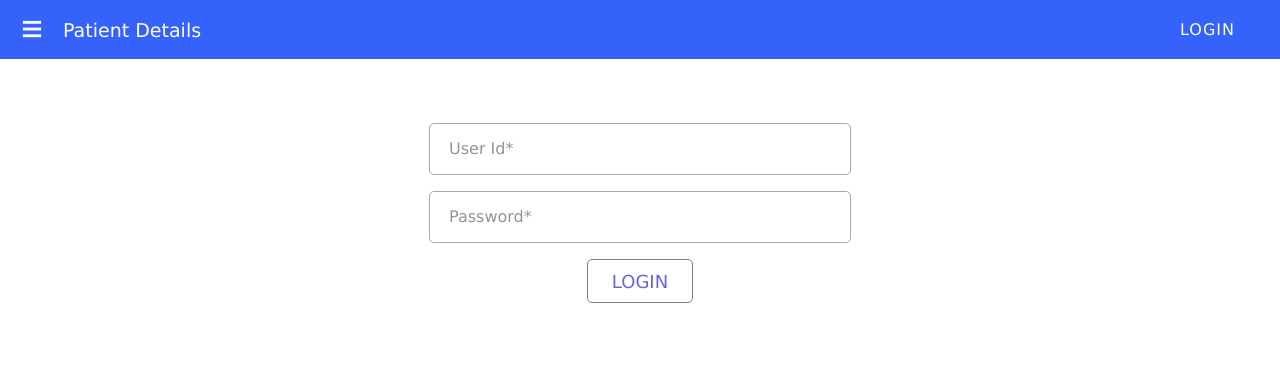
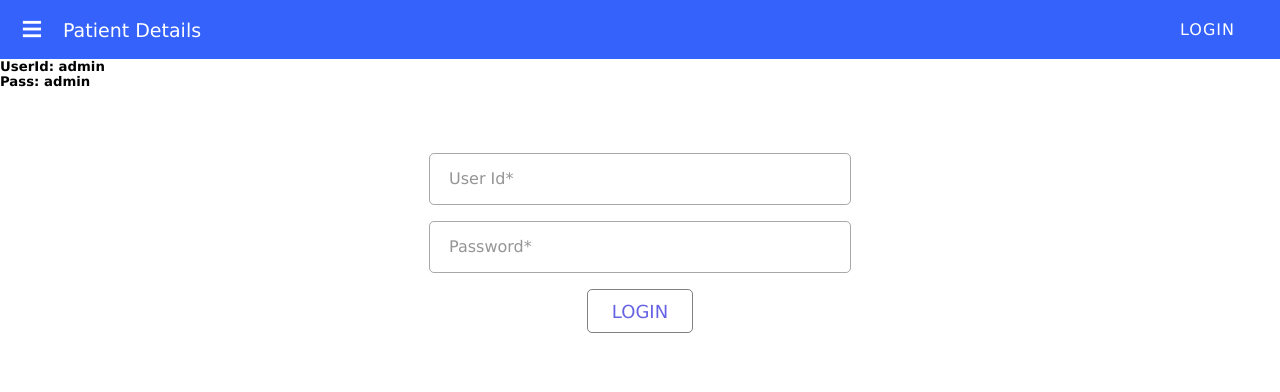
Before and after one commit to velloreraja/patient-list, a plain HTML site: page index.html in a window 1280 px wide. Drawn offline with nearby package versions, Linux system fonts and the light colour scheme.

Commit message:
Update index.html

```diff
--- a/index.html
+++ b/index.html
@@ -27,6 +27,8 @@
         </div>
         <button class="button">LogIn</button>
       </nav>
+      <h5>UserId: admin</h5>
+      <h5>Pass: admin</h5>
     </section>
 
     <!-- form -->
```
